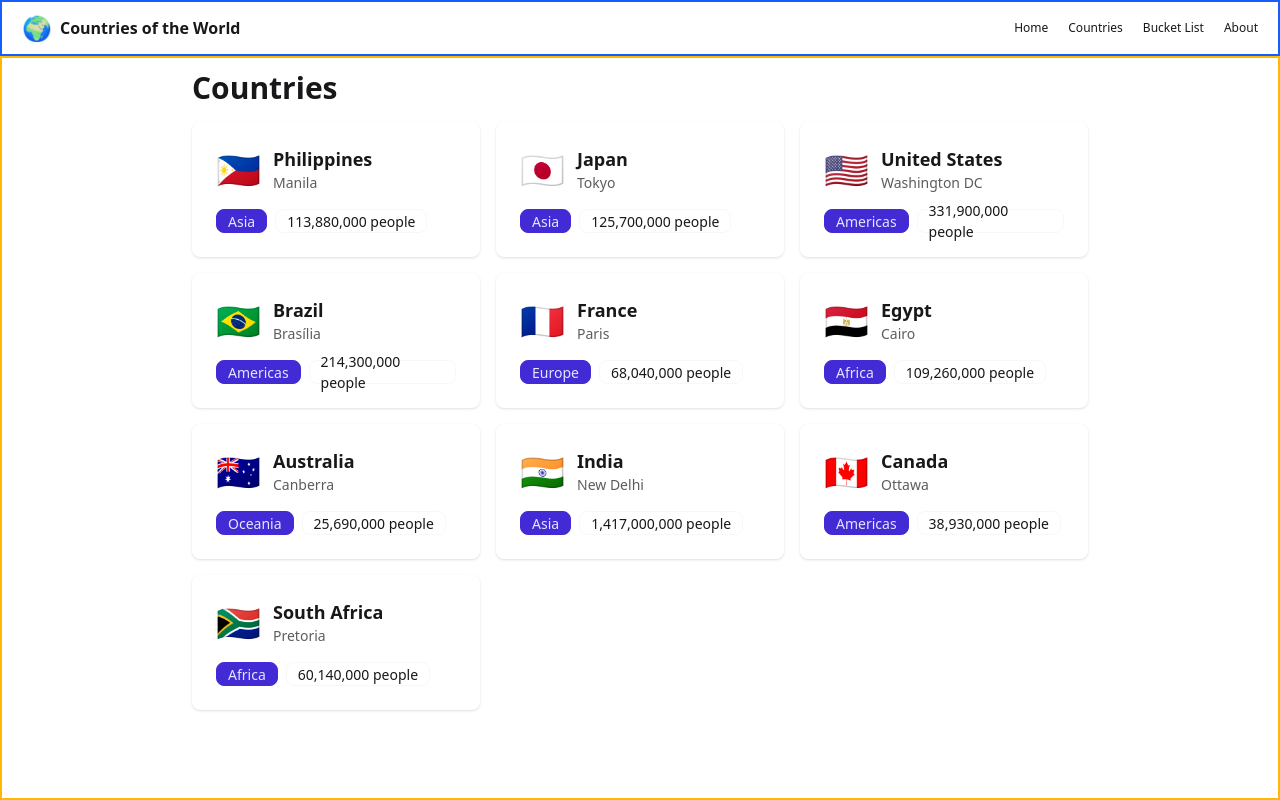
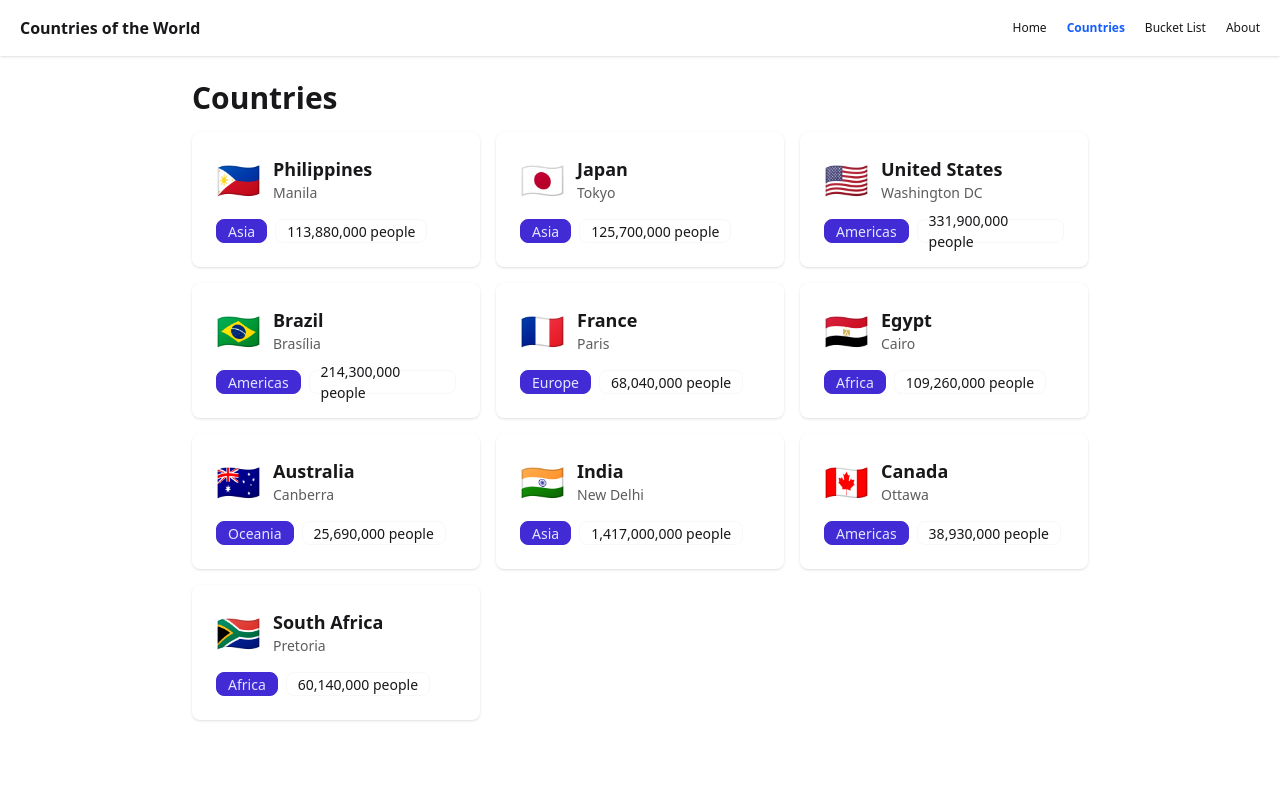
Before and after one commit to jpGluma/lab-act-countries, a React (Vite) app: page /countries in a window 1280 px wide. Built offline with nearby package versions, Linux system fonts and the light colour scheme.

Commit message:
Task 1: convert nav Links to NavLinks with active styling

```diff
--- a/package.json
+++ b/package.json
@@ -13,6 +13,7 @@
     "daisyui": "^5.0.0",
     "react": "^19.0.0",
     "react-dom": "^19.0.0",
+    "react-router": "^8.4.0",
     "tailwindcss": "^4.0.0"
   },
   "devDependencies": {
--- a/src/components/Layout.jsx
+++ b/src/components/Layout.jsx
@@ -1,39 +1,69 @@
-
-import { Link, Outlet } from "react-router";
+import { NavLink, Outlet } from "react-router";
 
 const Layout = () => {
   return (
     <div className="min-h-screen flex flex-col">
-      <nav className="h-14 flex items-center justify-between border-2 px-5 border-blue-600">
-        <div className="flex items-center gap-2">
-          <span className="text-2xl">🌍</span>
+      <nav className="h-14 flex items-center justify-between px-5 shadow">
+       <div className="flex items-center gap-2">
           <span className="font-bold">Countries of the World</span>
         </div>
 
         <div className="flex gap-5">
-          <Link to="/">
-            <p className="text-[12px]">Home</p>
-          </Link>
+          <NavLink to="/" end>
+            {({ isActive }) => (
+              <p
+                className={`text-[12px] ${
+                  isActive ? "font-bold text-blue-600" : ""
+                }`}
+              >
+                Home
+              </p>
+            )}
+          </NavLink>
 
-          <Link to="/countries">
-            <p className="text-[12px]">Countries</p>
-          </Link>
+          <NavLink to="/countries">
+            {({ isActive }) => (
+              <p
+                className={`text-[12px] ${
+                  isActive ? "font-bold text-blue-600" : ""
+                }`}
+              >
+                Countries
+              </p>
+            )}
+          </NavLink>
 
-          <Link to="/bucket-list">
-            <p className="text-[12px]">Bucket List</p>
-          </Link>
+          <NavLink to="/bucket-list">
+            {({ isActive }) => (
+              <p
+                className={`text-[12px] ${
+                  isActive ? "font-bold text-blue-600" : ""
+                }`}
+              >
+                Bucket List
+              </p>
+            )}
+          </NavLink>
 
-          <Link to="/about">
-            <p className="text-[12px]">About</p>
-          </Link>
+          <NavLink to="/about">
+            {({ isActive }) => (
+              <p
+                className={`text-[12px] ${
+                  isActive ? "font-bold text-blue-600" : ""
+                }`}
+              >
+                About
+              </p>
+            )}
+          </NavLink>
         </div>
       </nav>
 
-      <main className="flex-1 border-2 border-amber-400 p-3">
+      <main className="flex-1 p-6">
         <Outlet />
       </main>
     </div>
   );
 };
 
-  export default Layout;
+export default Layout;
--- a/src/main.jsx
+++ b/src/main.jsx
@@ -1,5 +1,6 @@
 import { StrictMode } from "react";
-import { createRoot } from "react-dom/client";import { BrowserRouter } from "react-router";
+import { createRoot } from "react-dom/client";
+import { BrowserRouter } from "react-router";
 import "./index.css";
 import App from "./App.jsx";
 
```
Also changed, not shown: 1 other file (tests, documents, lock files or other folders).
